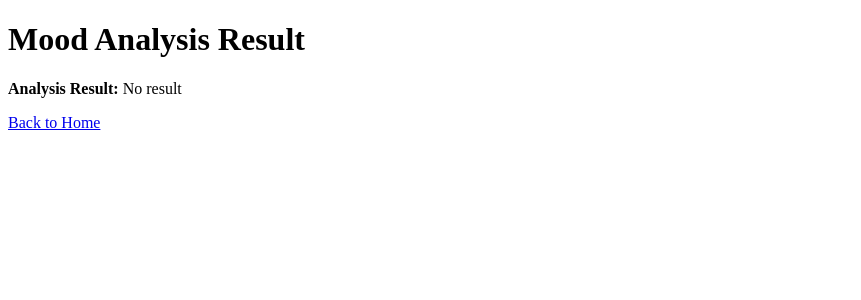
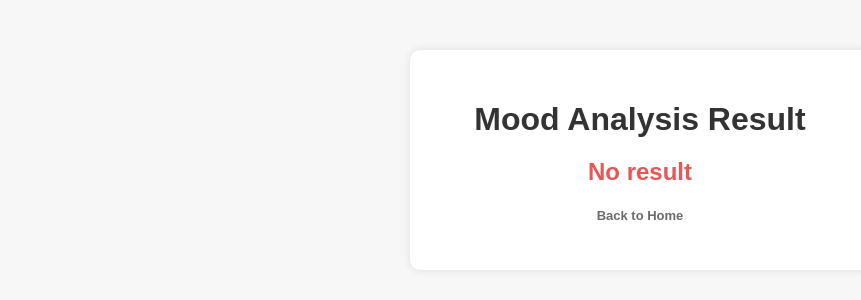
Before and after one commit to sharunnd/mood-analyzer, a Flask app: page /result in a window 1280 px wide. Shown: the top 300 px of the page, without its empty margins (0-861 px from the left). Run offline with Flask 2, Linux system fonts and the light colour scheme.

Commit message:
result page css

```diff
--- a/mood_analyzer/templates/dashboard.html
+++ b/mood_analyzer/templates/dashboard.html
@@ -1,4 +1,4 @@
-<!DOCTYPE html>
+<!-- <!DOCTYPE html>
 <html lang="en">
 <head>
     <meta charset="UTF-8">
@@ -10,4 +10,4 @@
     <h1>Welcome to Your Dashboard!</h1>
     <p>{{ sample_text }}</p>
 </body>
-</html>
+</html> -->
--- a/mood_analyzer/templates/result.html
+++ b/mood_analyzer/templates/result.html
@@ -1,18 +1,53 @@
 <!DOCTYPE html>
 <html lang="en">
+  <head>
+    <meta charset="UTF-8" />
+    <meta name="viewport" content="width=device-width, initial-scale=1.0" />
+    <title>Mood Analysis Result</title>
+    <style>
+      body {
+        font-family: Arial, sans-serif;
+        background-color: #f7f7f7;
+        text-align: center;
+      }
 
-<head>
-    <meta charset="UTF-8">
-    <meta name="viewport" content="width=device-width, initial-scale=1.0">
-    <title>Mood Analysis Result</title>
-</head>
+      .container {
+        background-color: white;
+        border-radius: 10px;
+        box-shadow: 0px 0px 10px 0px rgba(0, 0, 0, 0.1);
+        padding: 30px;
+        margin: 50px auto;
+        max-width: 400px;
+      }
 
-<body>
+      h1 {
+        color: #333;
+        margin-bottom: 20px;
+      }
+
+      a {
+        color: #6c6b6a;
+        text-decoration: none;
+        font-weight: bold;
+        font-size: small;
+      }
+
+      a:hover {
+        text-decoration: underline;
+      }
+
+      h2 {
+        color: rgba(222, 10, 10, 0.692);
+      }
+
+    </style>
+  </head>
+
+  <body>
     <div class="container">
-        <h1>Mood Analysis Result</h1>
-        <p><strong>Analysis Result:</strong> {{ mood_result }}</p>
-        <p><a href="/">Back to Home</a></p>
+      <h1>Mood Analysis Result</h1>
+      <h2>{{ mood_result }}</h2>
+      <p><a href="/">Back to Home</a></p>
     </div>
-</body>
-
+  </body>
 </html>
```
Also changed, not shown: mood_analyzer/templates/index.html (+4 -4 lines).
